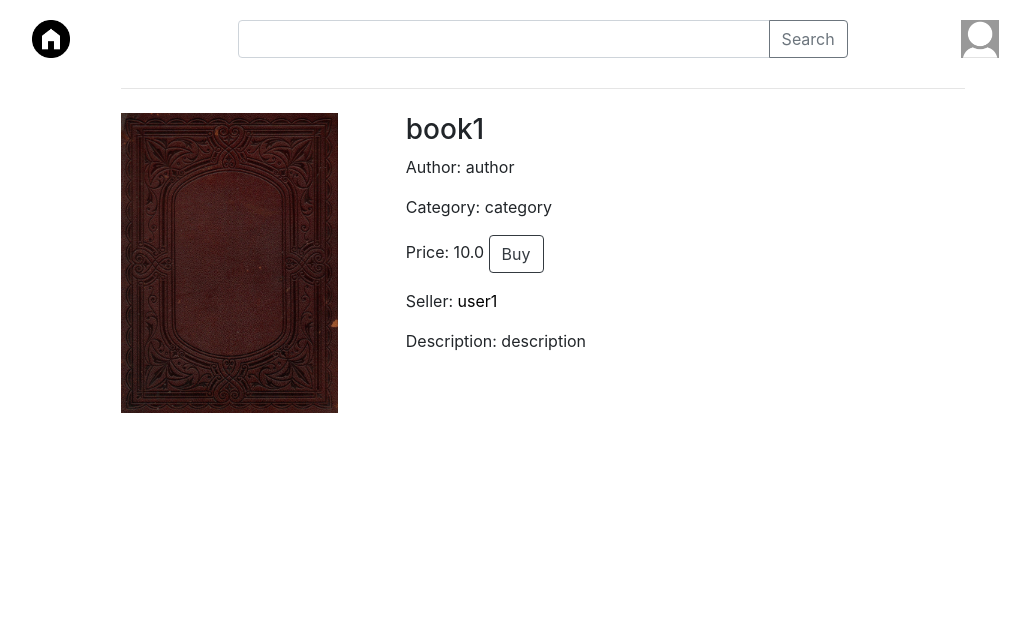
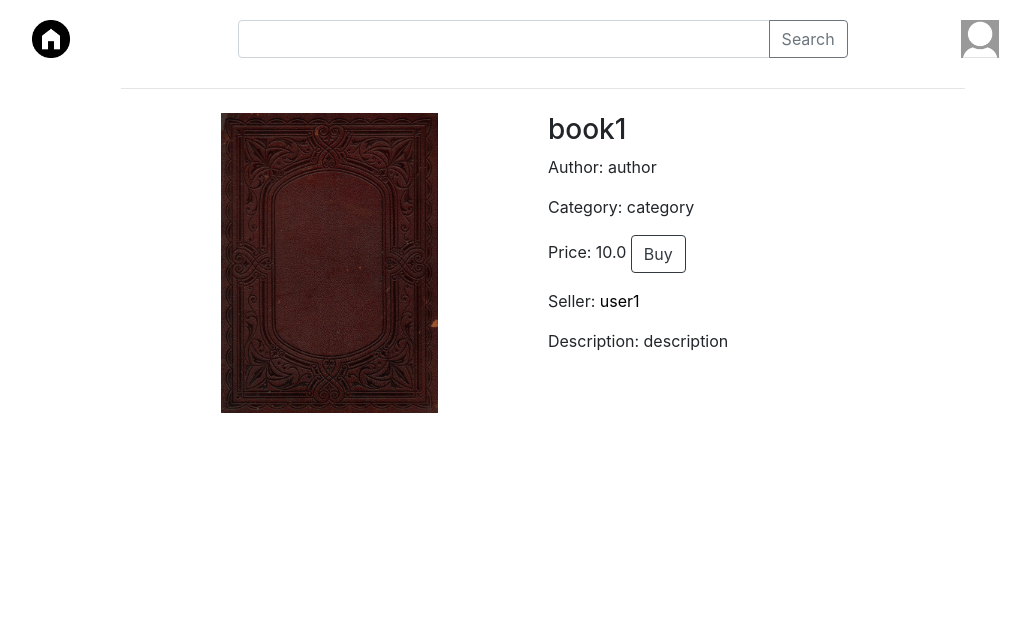
Before and after one commit to yglop/django, a Django app: page /book_page/1/ in a window 1280 px wide. Shown: the top 632 px of the page, without its empty margins (97-1127 px from the left). Run offline with Django 4.2, Linux system fonts and the light colour scheme; data comes from the database, SQL or seed files in the repository; some libraries are stand-ins or nearby versions.

Commit message:
style_update

```diff
--- a/mysite/main/templates/main/book_page.html
+++ b/mysite/main/templates/main/book_page.html
@@ -7,7 +7,7 @@
 {% endblock %}
 
 {% block content %}
-    <div class="grid-book-3">
+    <div class="grid-book-2">
         <div class="grid-book-pic">
             <img src="{{book.picture.url}}" class="book-pic">
         </div>
--- a/mysite/static/css/book.css
+++ b/mysite/static/css/book.css
@@ -1,17 +1,10 @@
-.grid-book-3 {
-    display: grid;
-    grid-template-columns: repeat(3, 1fr);
-    grid-gap: 10px;
-    grid-auto-rows: minmax(100px, auto);
-}
-
 .grid-left-text{
-    grid-column: 2/3;
+    grid-column: 2;
     grid-row: 1/2;
 }
 
 .grid-bottom-text{
-    grid-column: 1/3;
+    grid-column: 1/2;
     grid-row: 3;
 }
 
@@ -59,7 +52,8 @@
 .book-pic{
     max-width: 300px;
     height: 300px;
-    margin: 0 auto;
+    display: block;
+    margin: auto;
 }
 
 .book-pic-small{
--- a/mysite/static/css/user.css
+++ b/mysite/static/css/user.css
@@ -14,6 +14,7 @@
     width: 200px;
     grid-column: 1;
     grid-row: 1/2;
+    justify-self: center;
 }
 
 .user-pic{
```
